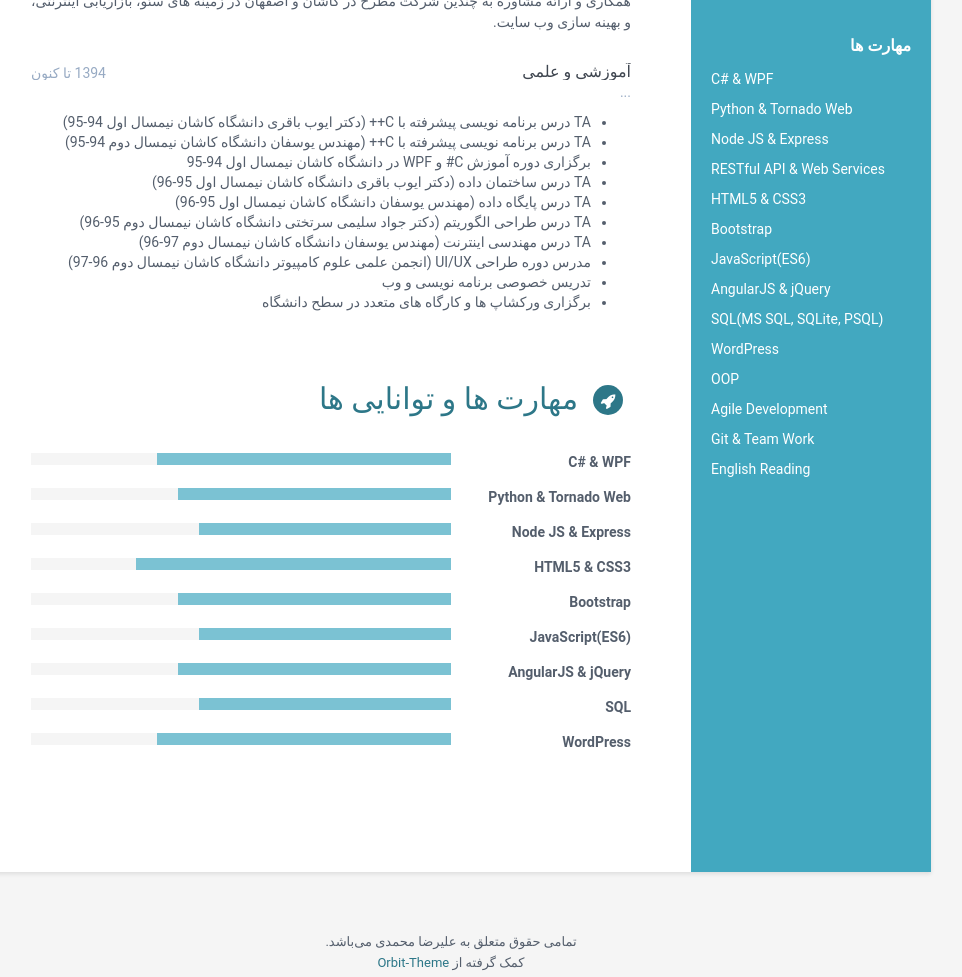
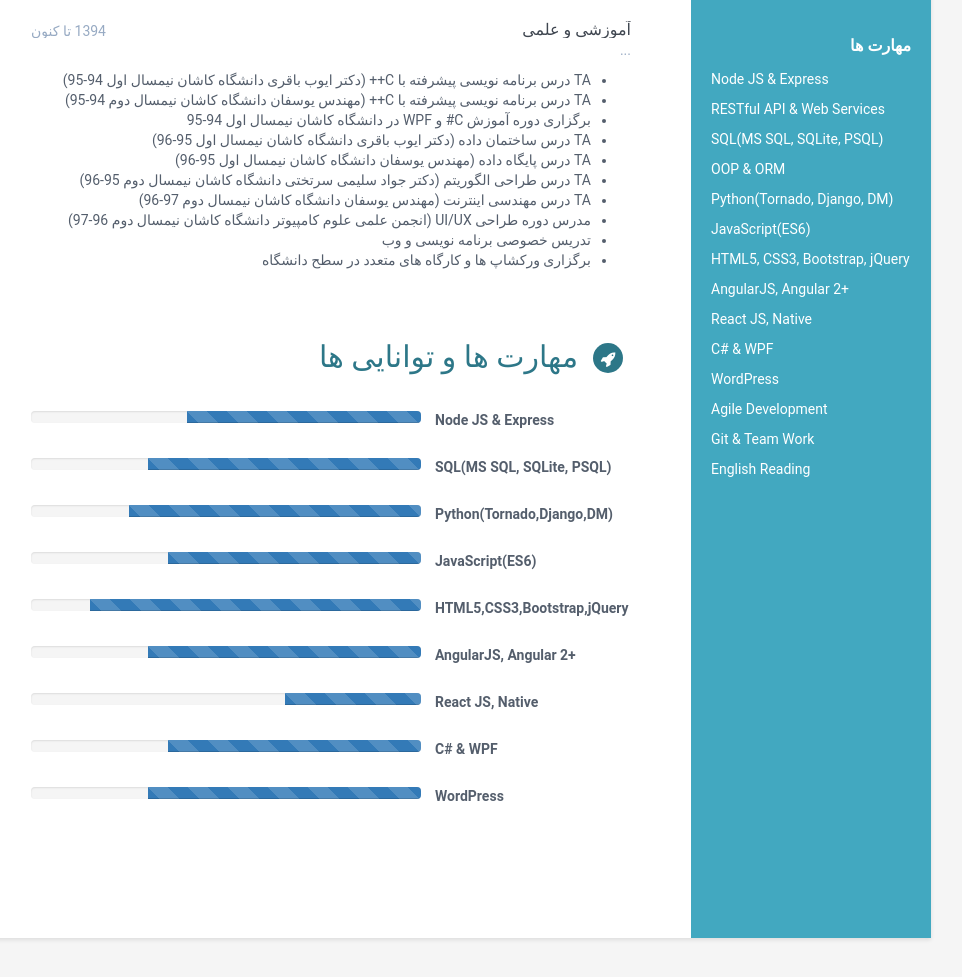
Before and after one commit to alirezamohammadi/PersonalWebsite, a plain HTML site: page index.html in a window 1280 px wide. Shown: the part 790-1767 px from the top of the page, without its empty margins (189-1151 px from the left). Drawn offline with Linux system fonts and the light colour scheme.

Commit message:
some updates and improvments

```diff
--- a/assets/css/styles.css
+++ b/assets/css/styles.css
@@ -234,6 +234,8 @@ p {
   font-size: 14px;
   margin-top: 0;
   margin-bottom: 12px;
+  direction: ltr;
+  padding: 0em;
 }
 .skillset .level-bar {
   height: 12px;
@@ -278,12 +280,13 @@ p {
 @media (min-width: 992px) {
   .skillset .level-title {
     display: inline-block;
-    width: 30%;
+    width: 35%;
     margin-bottom: 0;
+    padding-left: 1em;
   }
   .skillset .level-bar {
     display: inline-block;
-    width: 70%;
+    width: 65%;
     float: left;
     position: relative;
     top: 1px;
--- a/index.html
+++ b/index.html
@@ -1,6 +1,6 @@
 <!DOCTYPE html>
 
-<html lang="fa">
+<html dir="rtl" lang="fa">
 
 <head>
     <title>علیرضا محمدی - Alireza Mohammadi</title>
@@ -9,7 +9,7 @@
     <meta charset="utf-8">
     <meta http-equiv="X-UA-Compatible" content="IE=edge">
     <meta name="viewport" content="width=device-width, initial-scale=1.0">
-    <meta name="description" content="وبسایت شخصی علیرضا محمدی، برنامه نویس، توسعه دهنده، علاقمند به نرم افزار آزاد">
+    <meta name="description" content="وبسایت شخصی علیرضا محمدی، برنامه نویس، توسعه دهنده وب، علاقمند به نرم افزار آزاد">
     <meta name="author" content="Alireza Mohammadi">
 
     <!-- Global CSS -->
@@ -77,17 +77,17 @@
             <div class="languages-container container-block">
                 <h2 class="container-block-title">مهارت ها</h2>
                 <ul class="list-unstyled interests-list ltr">
-                    <li>C# & WPF</li>
-                    <li>Python & Tornado Web</li>
                     <li>Node JS & Express</li>
                     <li>RESTful API & Web Services</li>
-                    <li>HTML5 & CSS3</li>
-                    <li>Bootstrap</li>
+                    <li>SQL(MS SQL, SQLite, PSQL)</li>
+                    <li>OOP & ORM</li>
+                    <li>Python(Tornado, Django, DM)</li>
                     <li>JavaScript(ES6)</li>
-                    <li>AngularJS & jQuery</li>
-                    <li>SQL(MS SQL, SQLite, PSQL)</li>
+                    <li>HTML5, CSS3, Bootstrap, jQuery</li>
+                    <li>AngularJS, Angular 2+</li>
+                    <li>React JS, Native</li>
+                    <li>C# & WPF</li>
                     <li>WordPress</li>
-                    <li>OOP</li>
                     <li>Agile Development</li>
                     <li>Git & Team Work</li>
                     <li>English Reading</li>
@@ -104,12 +104,10 @@
                 <h2 class="section-title">
                     <i class="fa fa-user heading-icon"></i>درباره من</h2>
                 <div class="summary text-justify">
-                    <p>سلام😄✋. علیرضا محمدی هستم، دانشجوی کارشناسی ورودی 93 مهندسی کامپیوتر گرایش نرم افزار دانشگاه کاشان،
-                        متولد 1375 و ساکن شهر اصفهان. علاقمند به برنامه نویسی و رویارویی با چالش های جدیدم! قسمتی از وقت
-                        آزادم رو صرف یاد گرفتن و مطالعه‌ی تکنولوژی های جدید در زمینه برنامه نویسی و مهندسی نرم‌افزار می‌کنم.
-                        به عنوان یک برنامه نویس و کسی که با سختی های این کار آشنایی داره ازتون خواهش می‌کنم نکنید آقا، نکنید😅.
-                        حقوق برنامه نویس ها و تولید کنندگان نرم‌افزار رو رعایت کنید و اگه از هر نوع محصول نرم‌افزاری استفاده
-                        می‌کنید که رایگان نیست، هزینه ش رو حتما بپردازید🙏💙.
+                    <p>سلام😄✋، علیرضا محمدی هستم، دانشجوی کارشناسی ورودی 93 مهندسی کامپیوتر، گرایش نرم افزار در دانشگاه کاشان،
+                        متولد 1375 و ساکن شهر اصفهان. همیشه به دنبال برنامه نویسی و رویارویی با چالش های جدیدم! قسمتی از
+                        وقت آزادم رو صرف یاد گرفتن و مطالعه‌ی تکنولوژی های جدید در زمینه برنامه نویسی، وب و مهندسی نرم‌افزار
+                        می‌کنم.
                     </p>
                 </div>
                 <!--//summary-->
@@ -216,10 +214,9 @@
                 <div class="skillset">
 
                     <div class="item">
-                        <h3 class="level-title">C# & WPF</h3>
-                        <div class="level-bar">
-                            <div class="level-bar-inner" data-level="70%">
-                            </div>
+                        <h3 class="level-title">Node JS & Express</h3>
+                        <div class="level-bar progress">
+                            <div class="progress-bar progress-bar-striped" role="progressbar" style="width: 60%"></div>
                         </div>
                         <!--//level-bar-->
                     </div>
@@ -227,10 +224,9 @@
 
 
                     <div class="item">
-                        <h3 class="level-title">Python & Tornado Web</h3>
-                        <div class="level-bar">
-                            <div class="level-bar-inner" data-level="65%">
-                            </div>
+                        <h3 class="level-title">SQL(MS SQL, SQLite, PSQL)</h3>
+                        <div class="level-bar progress">
+                            <div class="progress-bar progress-bar-striped" role="progressbar" style="width: 70%"></div>
                         </div>
                         <!--//level-bar-->
                     </div>
@@ -238,10 +234,9 @@
 
 
                     <div class="item">
-                        <h3 class="level-title">Node JS & Express</h3>
-                        <div class="level-bar">
-                            <div class="level-bar-inner" data-level="60%">
-                            </div>
+                        <h3 class="level-title">Python(Tornado,Django,DM)</h3>
+                        <div class="level-bar progress">
+                            <div class="progress-bar progress-bar-striped" role="progressbar" style="width: 75%"></div>
                         </div>
                         <!--//level-bar-->
                     </div>
@@ -249,50 +244,45 @@
 
 
                     <div class="item">
-                        <h3 class="level-title">HTML5 & CSS3</h3>
-                        <div class="level-bar">
-                            <div class="level-bar-inner" data-level="75%">
-                            </div>
+                        <h3 class="level-title">JavaScript(ES6)</h3>
+                        <div class="level-bar progress">
+                            <div class="progress-bar progress-bar-striped" role="progressbar" style="width: 65%"></div>
                         </div>
                         <!--//level-bar-->
                     </div>
                     <!--//item-->
 
                     <div class="item">
-                        <h3 class="level-title">Bootstrap</h3>
-                        <div class="level-bar">
-                            <div class="level-bar-inner" data-level="65%">
-                            </div>
+                        <h3 class="level-title">HTML5,CSS3,Bootstrap,jQuery</h3>
+                        <div class="level-bar progress">
+                            <div class="progress-bar progress-bar-striped" role="progressbar" style="width: 85%"></div>
                         </div>
                         <!--//level-bar-->
                     </div>
                     <!--//item-->
 
                     <div class="item">
-                        <h3 class="level-title">JavaScript(ES6)</h3>
-                        <div class="level-bar">
-                            <div class="level-bar-inner" data-level="60%">
-                            </div>
+                        <h3 class="level-title">AngularJS, Angular 2+</h3>
+                        <div class="level-bar progress">
+                            <div class="progress-bar progress-bar-striped" role="progressbar" style="width: 70%"></div>
                         </div>
                         <!--//level-bar-->
                     </div>
                     <!--//item-->
 
                     <div class="item">
-                        <h3 class="level-title">AngularJS & jQuery</h3>
-                        <div class="level-bar">
-                            <div class="level-bar-inner" data-level="65%">
-                            </div>
+                        <h3 class="level-title">React JS, Native</h3>
+                        <div class="level-bar progress">
+                            <div class="progress-bar progress-bar-striped bg-warning" role="progressbar" style="width: 35%"></div>
                         </div>
                         <!--//level-bar-->
                     </div>
                     <!--//item-->
 
                     <div class="item">
-                        <h3 class="level-title">SQL</h3>
-                        <div class="level-bar">
-                            <div class="level-bar-inner" data-level="60%">
-                            </div>
+                        <h3 class="level-title">C# & WPF</h3>
+                        <div class="level-bar progress">
+                            <div class="progress-bar progress-bar-striped" role="progressbar" style="width: 65%"></div>
                         </div>
                         <!--//level-bar-->
                     </div>
@@ -300,9 +290,9 @@
 
                     <div class="item">
                         <h3 class="level-title">WordPress</h3>
-                        <div class="level-bar">
-                            <div class="level-bar-inner" data-level="70%">
-                            </div>
+                        <div class="level-bar progress">
+                            <div class="progress-bar progress-bar-striped" role="progressbar" style="width: 70%"></div>
+
                         </div>
                         <!--//level-bar-->
                     </div>
@@ -330,34 +320,9 @@
     <!--//footer-->
 
     <!-- Javascript -->
-    <script type="text/javascript" src="assets/plugins/jquery-1.11.3.min.js"></script>
-    <script type="text/javascript" src="assets/plugins/bootstrap/js/bootstrap.min.js"></script>
-    <!-- custom js -->
-    <script type="text/javascript">
-        jQuery(document).ready(function ($) {
+    <script src="assets/plugins/jquery-1.11.3.min.js"></script>
+    <script src="assets/plugins/bootstrap/js/bootstrap.min.js"></script>
 
-
-            /*======= Skillset *=======*/
-
-
-            $('.level-bar-inner').css('width', '0');
-
-            $(window).on('load', function () {
-
-                $('.level-bar-inner').each(function () {
-
-                    var itemWidth = $(this).data('level');
-
-                    $(this).animate({
-                        width: itemWidth
-                    }, 800);
-
-                });
-
-            });
-
-        });
-    </script>
 </body>
 
 </html>
```
